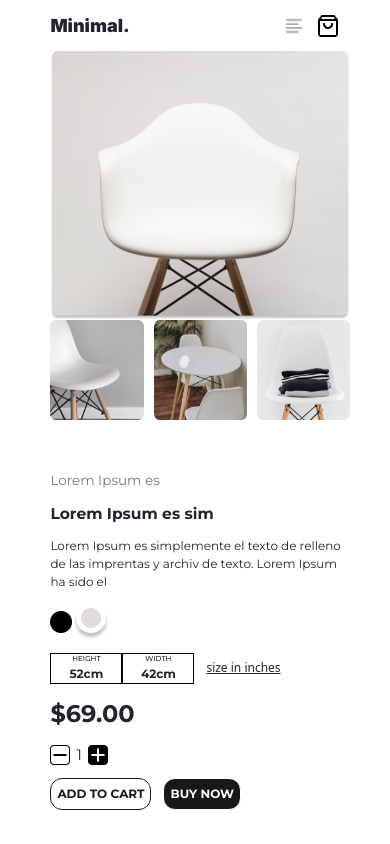
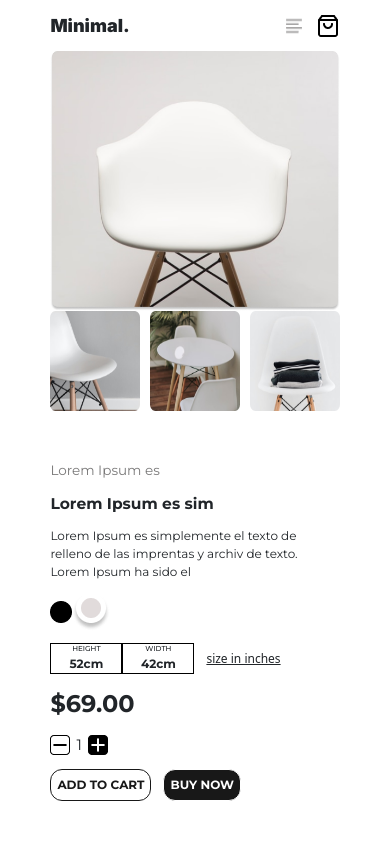
Before and after one commit to JustFelix-Dev/Figma-to-React, a React (Vite) app: page /product in a window 390 px wide. Built offline with nearby package versions, Linux system fonts and the light colour scheme.

Commit message:
Figma-to-React

```diff
--- a/src/index.css
+++ b/src/index.css
@@ -587,7 +587,7 @@ footer .details button:hover{
   display: flex;
   margin-inline: var(--space-xxl);
   gap: var(--space-xxl);
-  min-width: 300px;
+  min-width: 230px;
 }
 .productDetails .Images {
   flex: 0 0 40%;
@@ -728,6 +728,8 @@ footer .details button:hover{
 @media screen and (max-width:965px){
   .productDetails{
     flex-direction: column;
+    align-items: center;
+
   }
   .productDetails .Images{
     align-self: center;
```
